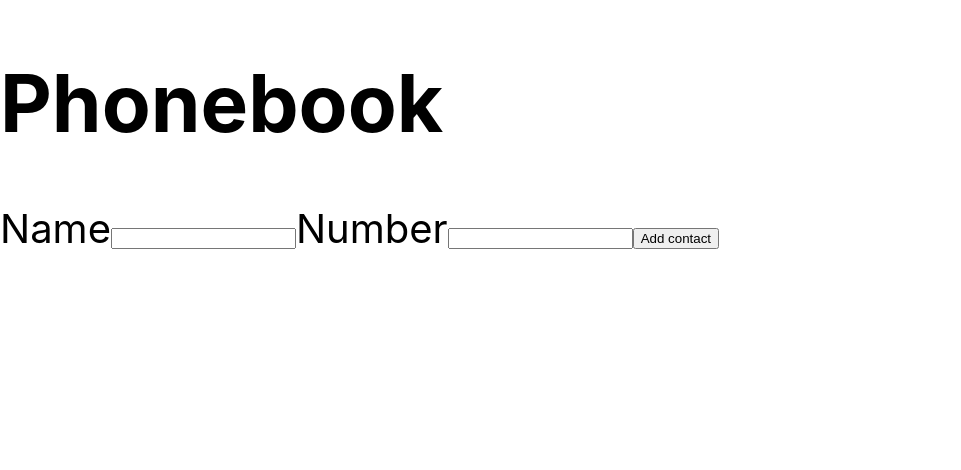
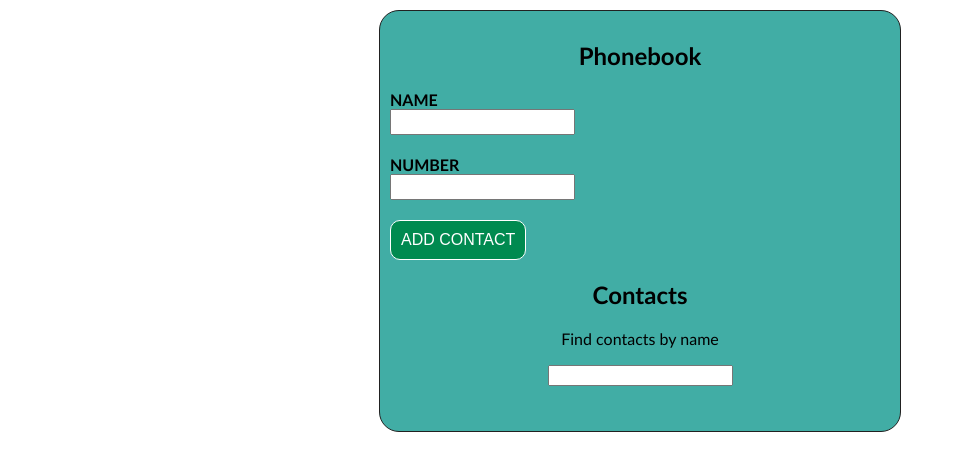
Before and after one commit to Ptz81/goit-react-hw-02-phonebook, a React (Create React App) app: page / in a window 1280 px wide. Shown: the top 470 px of the page, without its empty margins (0-961 px from the left). Built offline with nearby package versions, Linux system fonts and the light colour scheme.

Commit message:
function for delete, filter, sort, senction, contactlist

```diff
--- a/src/components/App.jsx
+++ b/src/components/App.jsx
@@ -1,9 +1,10 @@
 import css from './Phonebook.module.css'
 import shortid from 'shortid';
 import { ContactForm } from './ContactForm';
+import Section from './Section'
 import { Component } from 'react';
-// import { Filter } from './Filter';
-// import { ContactList } from './ContactList';
+import { Filter } from './Filter';
+import { ContactList } from './ContactList';
 
 
 export class App extends Component {
@@ -18,33 +19,69 @@ export class App extends Component {
     filter: '',
   };
 
+
+
+  filterContact = e => {
+    this.setState({filter: e.currentTarget.value });
+  };
+
+
+
+
   formSubmitHandler = ({ name, number }) => {
 
-    if (
-      this.state.contacts.find(contact => contact.name.toLowerCase() === name.toLowerCase())
-    ) {
-      alert(`${name} is already in contacts`);
-    } else {
+    const newContact = {
+      id: shortid(),
+      name,
+      number
+    }
+
+    this.state.contacts.find(contact => contact.name.toLowerCase() === name.toLowerCase()) ? alert(`${name} is already in contacts`) : this.setState(prevContact => ({
+      contacts: [newContact,
+        ...prevContact.contacts],
+    }));
+  }
+
+
+
+    deleteContact = id => {
       this.setState(prevContact => ({
-        contacts: [
-          ...prevContact.contacts,
-          { id: shortid(), name: name, number: number },
-        ],
+        contacts: prevContact.contacts.filter(contact => contact.id !== id)
       }))
-    };
+
     }
+
+
   render() {
+
+    const { contacts, filter } = this.state;
+    const normalizedContact = this.state.filter !== '' ? contacts.filter(contact => contact.name.toLowerCase().includes(filter.toLowerCase())) : [];
+
     return (
+
+
+
     <div className={css.container}>
-      <h1>Phonebook</h1>
-      <ContactForm onSubmit = {this.formSubmitHandler }
+      <>
+        <Section title="Phonebook">
+          <ContactForm onSubmit = {this.formSubmitHandler }/>
+        </Section>
+
+        <Section title="Contacts">
+
+          <Filter
+            filter={filter}
+            filterContact={this.filterContact}
           />
-{/*
-  <h2>Contacts</h2>
-      <Filter
-        title='' />
+
           <ContactList
-        title='' /> */}
+            contacts={normalizedContact}
+            deleteContact={this.deleteContact}
+            filter={filter}
+          />
+
+        </Section>
+      </>
     </div>
   );
 
--- a/src/components/ContactForm.jsx
+++ b/src/components/ContactForm.jsx
@@ -34,11 +34,14 @@ export class ContactForm extends Component {
     return (
       <form className={css.form }onSubmit={this.handleSubmit}>
 
-        <label className={css.form_label}>
+        <label htmlFor='name' className={css.form_label}>
           Name
-           <input
+        </label>
+
+        <input
           type="text"
             name="name"
+            id = 'name'
             value={this.state.name}
             className={css.form_input}
             onChange={this.handleChange}
@@ -46,13 +49,15 @@ export class ContactForm extends Component {
           title="Name may contain only letters, apostrophe, dash and spaces. For example Adrian, Jacob Mercer, Charles de Batz de Castelmore d'Artagnan"
           required
         />
+
+        <label htmlFor='number' className={css.form_label}>
+          Number
         </label>
 
-        <label className={css.form_label}>
-          Number
         <input
           type="tel"
             name="number"
+            id='number'
             value={this.state.number}
             className={css.form_input}
             onChange={this.handleChange}
@@ -60,9 +65,8 @@ export class ContactForm extends Component {
           title="Phone number must be digits and can contain spaces, dashes, parentheses and can start with +"
           required
           />
-        </label>
 
-      <input type="submit" className={css.form_btn} value='Add contact'/>
+      <input type="submit" className={css.btn} value='Add contact'/>
       </form>
     )
   }
--- a/src/components/ContactList.jsx
+++ b/src/components/ContactList.jsx
@@ -0,0 +1,40 @@
+import { Component } from "react";
+import css from './Phonebook.module.css'
+import PropTypes from 'prop-types';
+
+export class ContactList extends Component {
+
+  render() {
+    return (
+       <ul className={css.contact_list}>
+        {this.props.contacts.map(({ id, name, number }) => {
+          return (
+            <li className={css.contact_item} key={id}>
+              <p>
+                {name}: {number}
+              </p>
+              <button
+                className={css.btn}
+                onClick={() => {
+                  this.props.deleteContact(id);
+                }}
+              >
+                Delete
+              </button>
+            </li>
+          );
+        })}
+      </ul>
+    )
+  }
+}
+
+
+ContactList.propTypes = {
+  contacts: PropTypes.arrayOf(PropTypes.shape({
+  id: PropTypes.string.isRequired,
+  name: PropTypes.string.isRequired,
+  number: PropTypes.string.isRequired,
+  })),
+  deleteContact: PropTypes.func.isRequired,
+}
--- a/src/components/Filter.jsx
+++ b/src/components/Filter.jsx
@@ -0,0 +1,29 @@
+import { Component } from "react";
+import css from './Phonebook.module.css';
+import PropTypes from 'prop-types';
+
+export class Filter extends Component{
+
+  render() {
+    return (
+      <>
+         <p className={css.filter_text}>
+        Find contacts by name
+      </p>
+        <input
+        type="text"
+        name="filter"
+        className={css.filter_input}
+        value={this.props.filter}
+        onChange={this.props.filterContact}
+        />
+
+      </>
+    )
+  }
+}
+
+Filter.propTypes = {
+  filter: PropTypes.string.isRequired,
+  filterContact: PropTypes.func.isRequired,
+}
--- a/src/components/Phonebook.module.css
+++ b/src/components/Phonebook.module.css
@@ -1,8 +1,64 @@
 .container{
-          height: '100vh';
-              display: 'flex';
-              justify-content: 'center';
-              align-items: 'center';
-              font-size: 40px;
-              color: '#010101';
+  width: 500px;
+    min-height: 400px;
+    text-align: center;
+    margin-left: auto;
+    margin-right: auto;
+    font-family: 'Trebuchet MS', 'Lucida Sans Unicode', 'Lucida Grande', 'Lucida Sans', Arial, sans-serif;
+    background-color: #41ADA5;
+    padding: 10px;
+    margin-top: 10px;
+    border-radius: 20px;
+    border: #212121 1px solid;
 }
+
+.form_input{
+  margin-bottom: 20px;
+  height: 20px;
+
+}
+
+.form_label{
+  font-weight: 600;
+text-transform: uppercase;
+}
+
+
+.btn {
+  margin-right: 10px;
+  min-width: 100px;
+  padding: 10px;
+  font-size: 16px;
+  text-transform: uppercase;
+  background-color: rgb(0, 138, 80);
+  color: #fff;
+  border: #fff 1px solid;
+  border-radius: 10px;
+  cursor: pointer;
+}
+
+.btn:hover {
+  background-color: rgb(18, 95, 168);
+  font-weight: 600;
+  scale: 1.05;
+  transition: scale, font-weight, background-color, cubic-bezier(0.075, 0.82, 0.165, 1), 300ms;
+
+}
+
+
+.form{
+  display: flex;
+  flex-direction: column;
+  justify-content: center;
+  align-items: flex-start;
+
+}
+
+.contact_list{
+  display: flex;
+}
+
+.contact_item{
+  list-style: none;
+
+}
--- /dev/null
+++ b/src/components/Section.jsx
@@ -0,0 +1,18 @@
+import css from './Phonebook.module.css';
+import PropTypes from 'prop-types';
+
+const Section = ({ title, children }) => {
+    return (
+        <section className={css.section}>
+            <h2 className={css.feedback_title}>{title}</h2>
+            {children}
+        </section>
+    );
+};
+
+Section.propTypes = {
+    title: PropTypes.string.isRequired,
+    // children: PropTypes.element
+};
+
+export default Section
```
Lines whose indentation alone changed are shown as unchanged.
